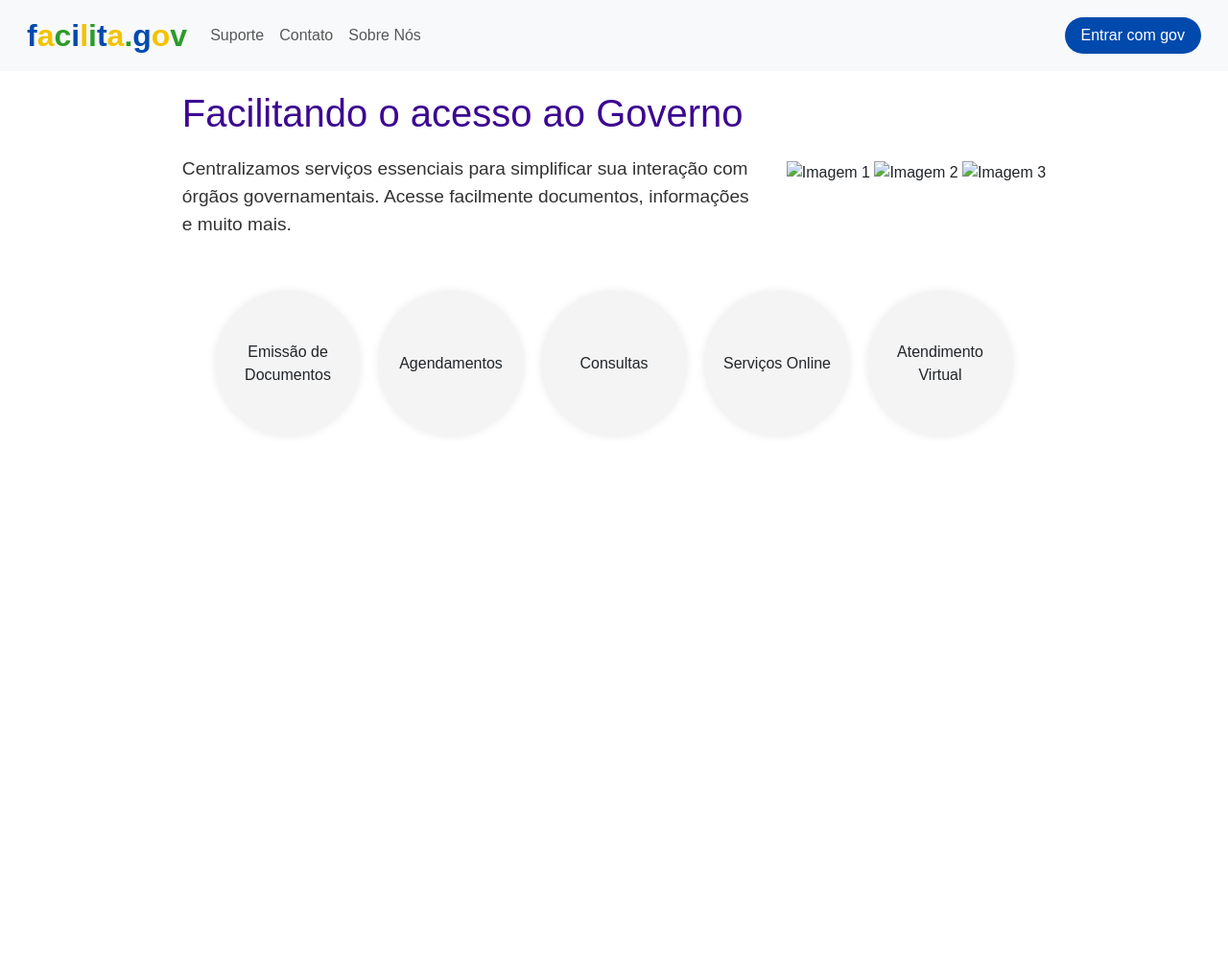
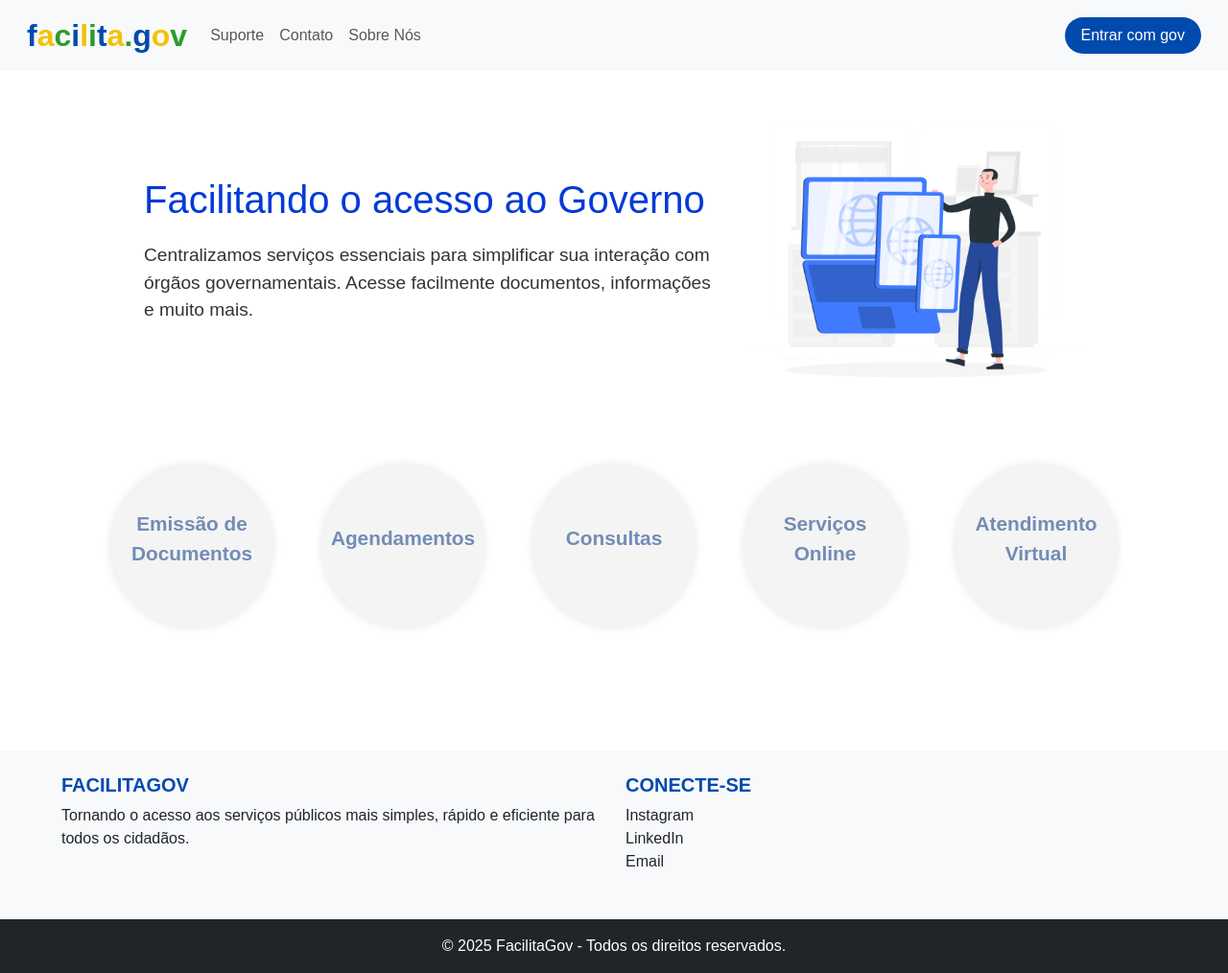
Before and after one commit to GabriellFerrari/Facilitagov, a plain HTML site: page index.html in a window 1280 px wide. Shown: the whole page at 96% size. Before the commit the page ends 800 px from the top, so only its background shows below. Drawn offline with nearby package versions, Linux system fonts and the light colour scheme.

Commit message:
arrumando a land page

```diff
--- a/Estilos/style.css
+++ b/Estilos/style.css
@@ -86,6 +86,7 @@
       flex-wrap: wrap;
       justify-content: center;
       gap: 30px;
+
     }
 
     .text-content {
@@ -94,7 +95,7 @@
 
     .text-content h1 {
       font-size: 2.5em;
-      color: #3c0891;
+      color: #003ad8;
       margin-bottom: 20px;
       font-size: 2.5em;
 
@@ -116,11 +117,13 @@
       gap: 20px;
       flex-wrap: wrap;
       margin-top: 40px;
+      margin-bottom: 60px;
+
     }
 
     .circulo {
-      width: 150px;
-      height: 150px;
+      width: 170px;
+      height: 170px;
       background-color: #f4f4f4;
       border-radius: 50%;
       display: flex;
@@ -130,11 +133,48 @@
       padding: 10px;
       box-shadow: 0 0 10px rgba(0, 0, 0, 0.1);
       transition: transform 0.3s ease;
+      margin:  0px 15px;
     }
 
     .circulo:hover {
       transform: scale(1.05);
     }
+
+    .carrossel {
+  width: 100%;
+  max-width: 350px;
+  height: auto;
+  overflow: hidden;
+
+}
+
+.carrossel img {
+  width: 100%;
+  display: none;
+  border-radius: 10px;
+  transition: opacity 2s ease-in-out;
+}
+
+.carrossel img.ativa {
+  display: block;
+  opacity: 2;
+}
+
+.footer h5 {
+  color: #004aad;
+  font-weight: bold;
+}
+
+.footer a:hover {
+  text-decoration: underline;
+}
+.circulo > p{
+  font-size: 1.3em;
+  font-weight: bolder;
+  color: #00307e88;
+
+}
+
 
     @media (max-width: 768px) {
       .text-content h1 {
@@ -152,4 +192,15 @@
     display: none;
       }
     }
+
+    .carrossel {
+    display: none;
+  }
+
+  .circulo > p{
+  font-size:1em;
+  font-weight: bolder;
+  color: #00307e88;
+
 }
+}
--- a/index.html
+++ b/index.html
@@ -43,22 +43,73 @@
       </div>
       <!-- o carai do carrosel -->
       <div class="carrossel">
-  <img src="img/carrossel1.png" alt="Imagem 1" />
-  <img src="img/carrossel2.png" alt="Imagem 2" />
-  <img src="img/carrossel3.png" alt="Imagem 3" />
+  <img src="Imagens/img1carrossel.png" alt="Imagem 1" />
+  <img src="Imagens/img2carrossel.png" alt="Imagem 2" />
+  <img src="Imagens/img3carrossel.png" alt="Imagem 3" />
 </div>
     </div>
 
     <div class="circulos">
-       <div class="circulo">Emissão de Documentos</div>
-  <div class="circulo">Agendamentos</div>
-  <div class="circulo">Consultas</div>
-  <div class="circulo">Serviços Online</div>
-  <div class="circulo">Atendimento Virtual</div>
+       <div class="circulo"><p>Emissão de Documentos</p></div>
+
+  <div class="circulo"><p>Agendamentos</p></div>
+
+  <div class="circulo"><p>Consultas</p></div>
+
+  <div class="circulo"><p>Serviços Online</p></div>
+
+  <div class="circulo"><p>Atendimento Virtual</p></div>
     </div>
   </section>
 
   <!-- Bootstrap JS (para funcionamento do menu responsivo) -->
   <script src="https://cdn.jsdelivr.net/npm/bootstrap@5.3.2/dist/js/bootstrap.bundle.min.js"></script>
+  <script>
+  const imagens = document.querySelectorAll('.carrossel img');
+  let index = 0;
+
+  function mostrarProximaImagem() {
+    imagens.forEach((img, i) => {
+      img.classList.remove('ativa');
+    });
+
+    imagens[index].classList.add('ativa');
+    index = (index + 1) % imagens.length;
+  }
+
+  mostrarProximaImagem(); // Mostra a primeira
+  setInterval(mostrarProximaImagem, 4000); // Troca a cada 2 segundos
+</script>
+</script>
+
+<footer class="footer mt-5 bg-light text-center text-lg-start">
+  <div class="container p-4">
+    <div class="row">
+
+      <div class="col-lg-6 col-md-12 mb-4">
+        <h5 class="text-uppercase">FacilitaGov</h5>
+        <p>
+          Tornando o acesso aos serviços públicos mais simples, rápido e eficiente para todos os cidadãos.
+        </p>
+      </div>
+
+
+
+      <div class="col-lg-3 col-md-6 mb-4">
+        <h5 class="text-uppercase">Conecte-se</h5>
+        <ul class="list-unstyled mb-0">
+          <li><a href="#" class="text-dark text-decoration-none">Instagram</a></li>
+          <li><a href="#" class="text-dark text-decoration-none">LinkedIn</a></li>
+          <li><a href="#" class="text-dark text-decoration-none">Email</a></li>
+        </ul>
+      </div>
+
+    </div>
+  </div>
+
+  <div class="text-center p-3 bg-dark text-white">
+    © 2025 FacilitaGov - Todos os direitos reservados.
+  </div>
+</footer>
 </body>
 </html>
```
Also changed, not shown: Imagens/img1carrossel.png (added), Imagens/img2carrossel.png (added), Imagens/img3carrossel.png (added).
